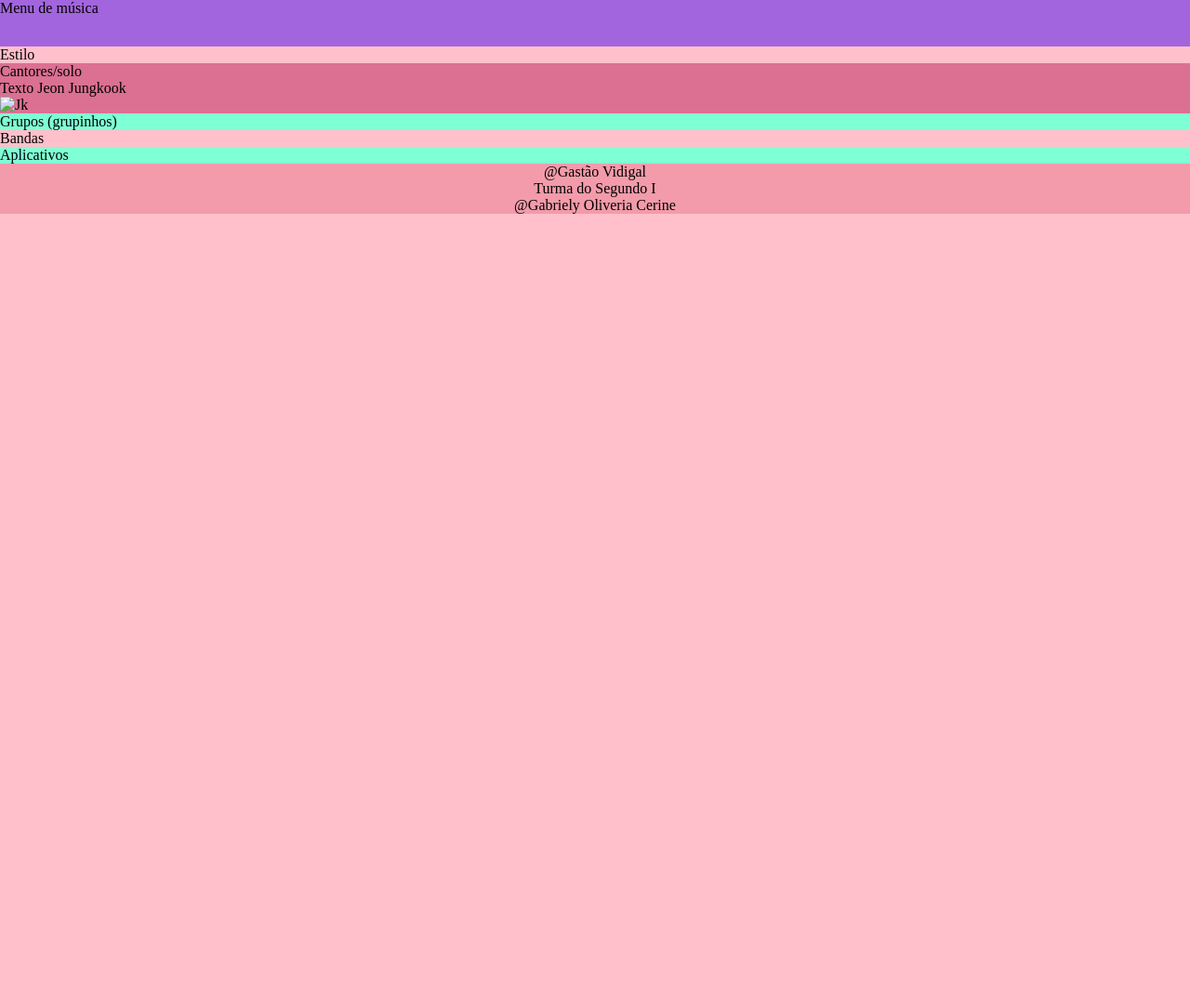
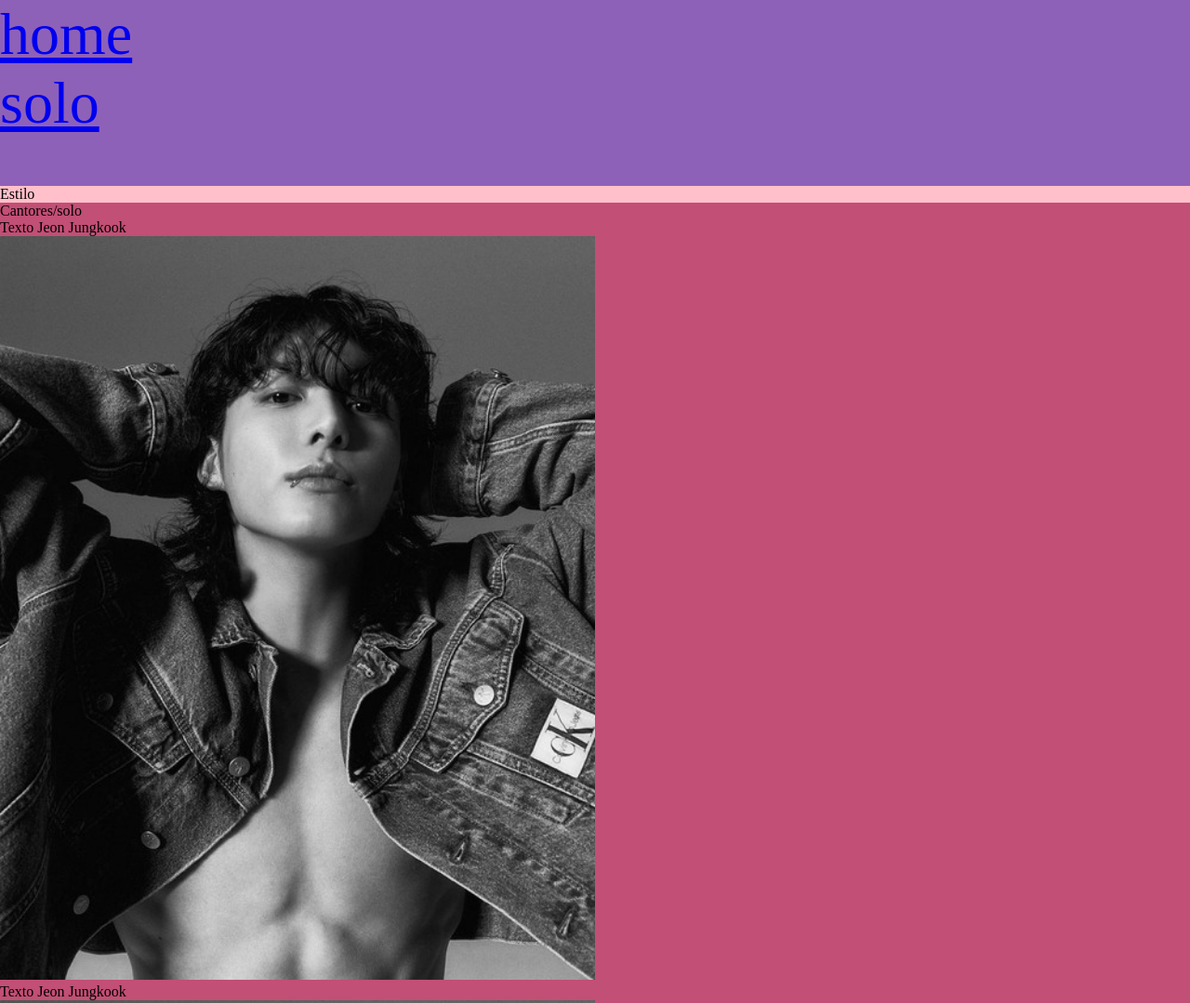
Before and after one commit to gabriely-cerine/2i2t, a plain HTML site: page index.html in a window 1280 px wide. Shown: the top 1079 px of the page at 93% size. Before the commit the page ends 800 px from the top, so only its background shows below. Drawn offline with Linux system fonts and the light colour scheme.

Commit message:
Add files via upload

```diff
--- a/index.html
+++ b/index.html
@@ -9,7 +9,12 @@
 </head>
 <body>
     <header class="menu">
-        Menu de música
+        <nav>
+            <ul>
+                <li><a href="index.html">home</a></li>
+                <li><a href="solo.html">solo</a></li>
+            </ul>
+        </nav>
     </header>
     <section class="conteudo-musica">
         <div class="conteudo">
@@ -21,8 +26,22 @@
 
                 <div>Texto Jeon Jungkook</div>
                 <div>
-                    <img src="img/JK.jpeg" src="JK.jpeg" alt="Jk">
+                    <img class="img-ini" src="JK.jpg" src="JK.jpg" alt="Jk">
                 </div>
+
+
+                <div>Texto Jeon Jungkook</div>
+                <div>
+                    <img class="img-ini" src="JK.jpg" src="JK.jpg" alt="Jk">
+                </div>
+
+
+                <div>Texto Jeon Jungkook</div>
+                <div>
+                    <img class="img-ini" src="JK.jpg" src="JK.jpg" alt="Jk">
+                </div>
+
+
             </div>
             <div class="desc-grupo">
                 Grupos (grupinhos)
--- a/musica.css
+++ b/musica.css
@@ -24,24 +24,51 @@ body{
 }
 .desc-estilos{
     width: 100%;
-    background-color: aquamarine;
+    background-color: rgb(177, 198, 243);
 }
 .desc-solo{
     width: 100%;
-    background-color: palevioletred;
+    background-color: rgb(194, 79, 117);
 }
 .desc-grupo{
     width: 100%;
-    background-color: aquamarine;
+    background-color: rgb(127, 204, 255);
 }
 .desc-bandas{
     width: 100%;
-    background-color: palevioletred;
+    background-color: rgb(231, 128, 162);
 }
 .desc-app{
     width: 100%;
-    background-color: aquamarine;
+    background-color: rgb(137, 186, 219);
 }
 .img-ini{
     width: 100%;
 }
+@media screen and (min-width: 768px) {
+    .menu {
+        height: 120px;
+        background-color: rgb(69, 160, 160);
+        color: azure;
+        font-size: 32px;
+    }
+    .desc-solo {
+        display: flex;
+    }
+    }
+
+
+@media screen and (min-width: 1280px) {
+    .menu{
+        height: 200px;
+        background-color: rgb(142, 97, 184);
+        font-size: 64px;
+    }
+    .img-ini {
+        width: 50%;
+    }
+    .desc-solo {
+        display: grid;
+    }
+
+}
```
Also changed, not shown: solo.html (added, +22 -0 lines).
